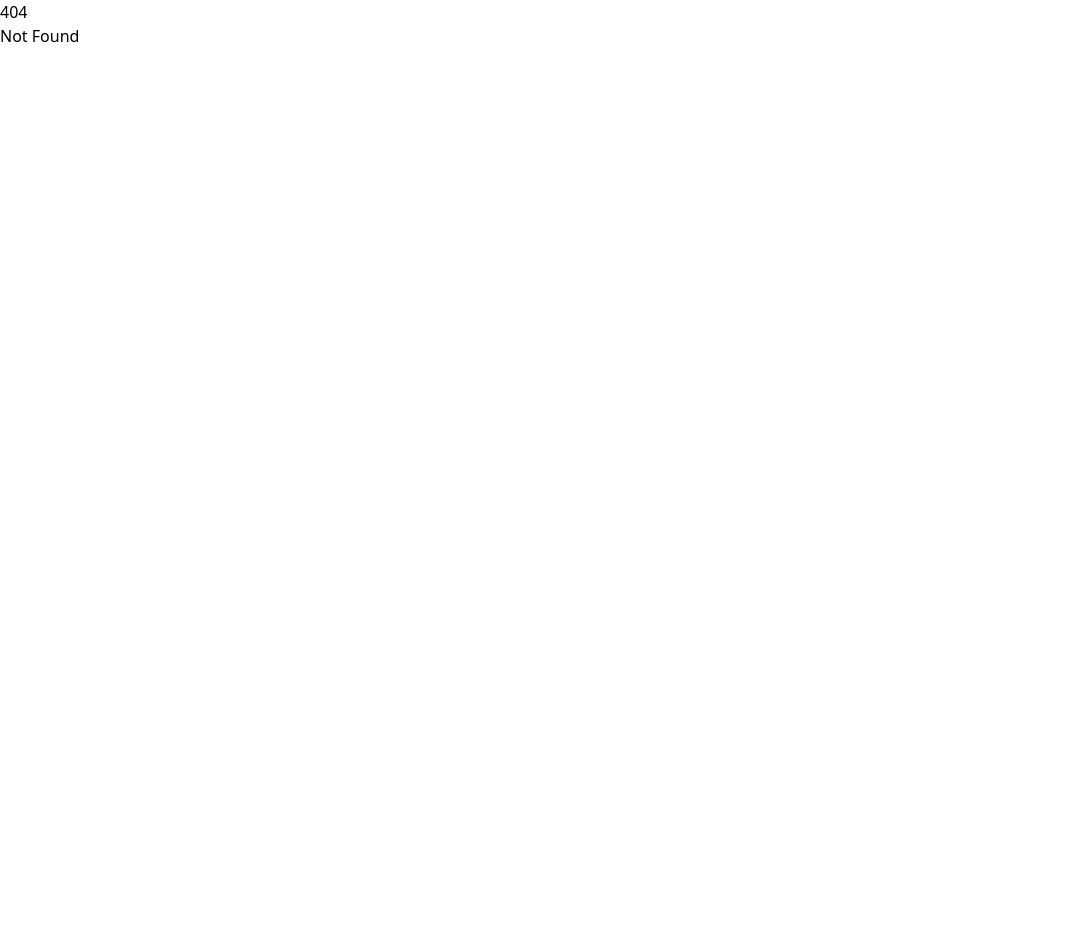
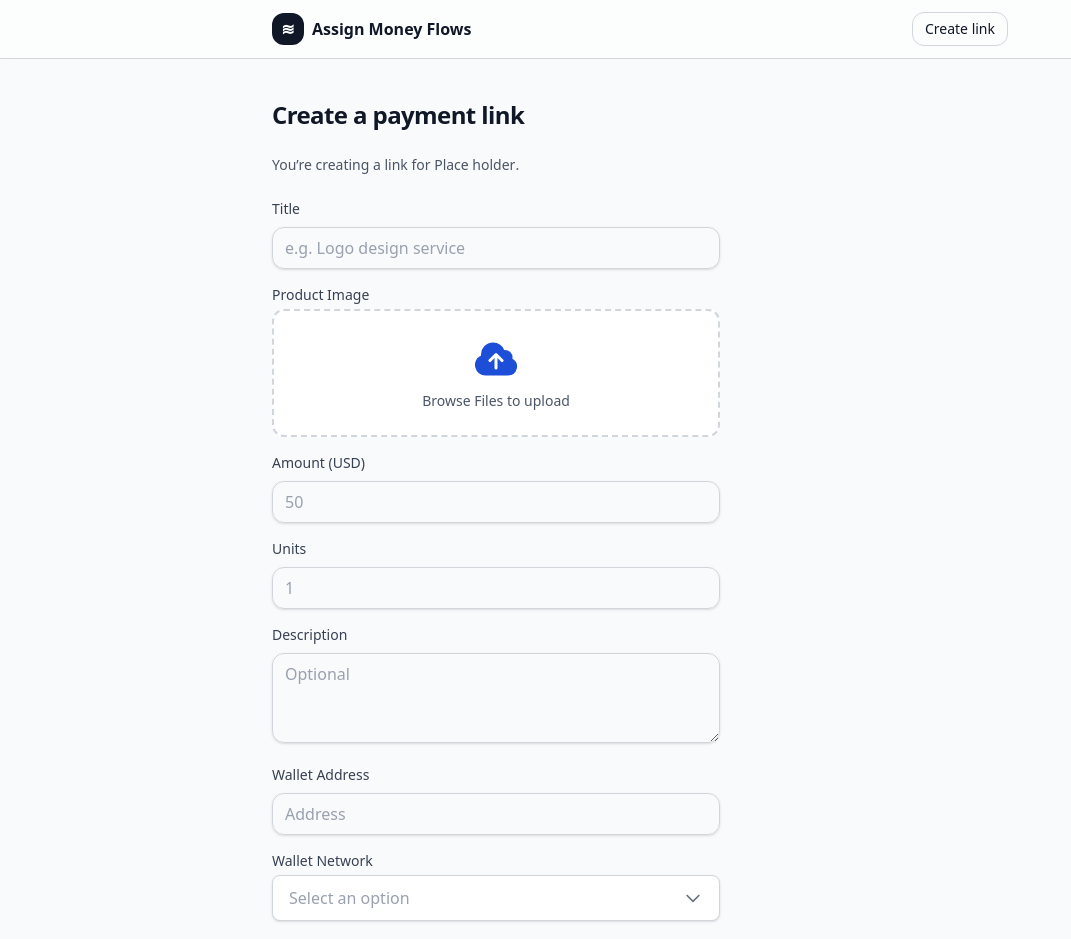
Before and after one commit to assignmoney/assign-web-spark, a SvelteKit app: page /sell in a window 1280 px wide. Before the commit this address had no page. Shown: the top 939 px of the page, without its empty margins (0-1071 px from the left). Before the commit the page ends 800 px from the top, so only its background shows below. Built offline with nearby package versions, Linux system fonts and the light colour scheme.

Commit message:
feat: add sell page

```diff
--- /dev/null
+++ b/src/routes/(main)/sell/+page.svelte
@@ -0,0 +1,110 @@
+<script lang="ts">
+  import FileUpload from "$lib/components/FileUpload.svelte";
+  import Dropdown from "$lib/components/Dropdown.svelte";
+
+  let type: string = "Place holder";
+  let selectedNetwork: string | null = null;
+  const networks = [
+    { value: "ethereum", label: "Ethereum" },
+    { value: "binance-smart-chain", label: "Binance Smart Chain" },
+    { value: "polygon", label: "Polygon" },
+  ];
+</script>
+
+<svelte:head>
+  <title>Create a payment link - Assign</title>
+  <meta
+    name="description"
+    content="Create a simple payment link. Get paid in stablecoins."
+  />
+</svelte:head>
+
+<section class="space-y-6">
+  <h1 class="text-2xl font-bold tracking-tight">Create a payment link</h1>
+  {#if type}
+    <p class="text-gray-600 text-sm">
+      You’re creating a link for <span class="font-medium">{type}</span>.
+    </p>
+  {/if}
+
+  <div class="space-y-4 max-w-md">
+    <div>
+      <label for="title" class="label">Title</label>
+      <input
+        id="title"
+        type="text"
+        required
+        class="input"
+        placeholder="e.g. Logo design service"
+      />
+    </div>
+
+    <div>
+      <label for="product-image" class="label">Product Image</label>
+      <FileUpload id="product-image" />
+    </div>
+
+    <div>
+      <label for="amount" class="label">Amount (USD)</label>
+      <input
+        id="amount"
+        type="number"
+        required
+        min="1"
+        step="any"
+        class="input"
+        placeholder="50"
+      />
+    </div>
+
+    <div>
+      <label for="units" class="label">Units</label>
+      <input
+        id="units"
+        type="number"
+        required
+        min="1"
+        step="any"
+        class="input"
+        placeholder="1"
+      />
+    </div>
+
+    <div>
+      <label for="description" class="label">Description</label>
+      <textarea id="description" rows="3" class="input" placeholder="Optional"
+      ></textarea>
+    </div>
+
+    <div>
+      <label for="wallet-address" class="label">Wallet Address</label>
+      <input
+        id="wallet-address"
+        type="text"
+        class="input"
+        placeholder="Address"
+      />
+    </div>
+
+    <div>
+      <label for="wallet-network" class="label">Wallet Network</label>
+      <Dropdown
+        id="wallet-network"
+        bind:selected={selectedNetwork}
+        options={networks}
+      />
+    </div>
+
+    <div>
+      <label for="email" class="label">Email <span class="text-gray-500">(optional, used for payment notifications)</span></label>
+      <input
+        id="email"
+        type="email"
+        class="input"
+        placeholder="Email address"
+      />
+    </div>
+
+    <button class="w-full button"> Generate payment link </button>
+  </div>
+</section>
```
